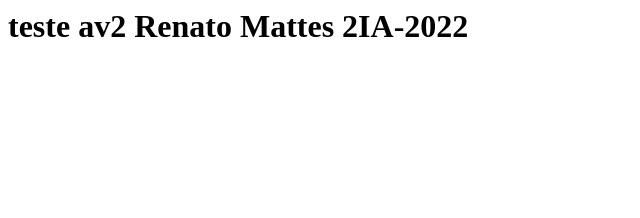
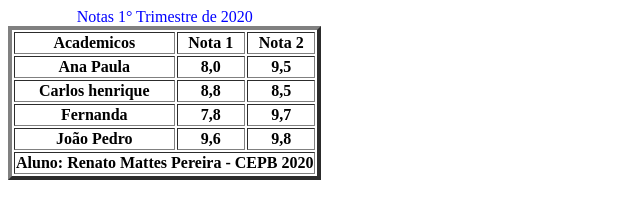
Before and after one commit to RenatoMattes/curriculo_vitae, a plain HTML site: page index.html in a window 1280 px wide. Shown: the whole page, without its empty margins (0-640 px from the left). Drawn offline with Linux system fonts and the light colour scheme.

Commit message:
Update index.html

```diff
--- a/index.html
+++ b/index.html
@@ -1,10 +1,41 @@
 <HTML>
 <HEAD>
-<TITLE>Teste</TITLE>
+<TITLE>Untitled</TITLE>
 </HEAD>
 <BODY>
 
-	<H1>teste av2 Renato Mattes 2IA-2022 </H1>
+<TABLE border="4"  Bordercolorlight=#FF6347 Bordercolordark=#8B0000>
+<CAPTION><FONT color="Blue">Notas 1° Trimestre de 2020
+</FONT></CAPTION>
+<TR>
+<TH>Academicos</TH>
+<TH>Nota 1</TH>
+<TH>Nota 2</TH>
+</TR>
+<TR>
+<TH>Ana Paula</TH>
+<TH>8,0</TH>
+<TH>9,5</TH>
+</TR>
+<TH>Carlos henrique</TH>
+<TH>8,8</TH>
+<TH>8,5</TH>
+</TR>
+<TR>
+<TH>Fernanda</TH>
+<TH>7,8</TH>
+<TH>9,7</TH>
+</TR>
+<TH>João Pedro</TH>
+<TH>9,6</TH>
+<TH>9,8</TH>
+</TR>
+<TFOOT>
+<TR>
+<TH colspan="3">Aluno: Renato Mattes Pereira - CEPB 2020</TH>
+</TFOOT>
+</TABLE>
+
 
 </BODY>
 </HTML>
```
